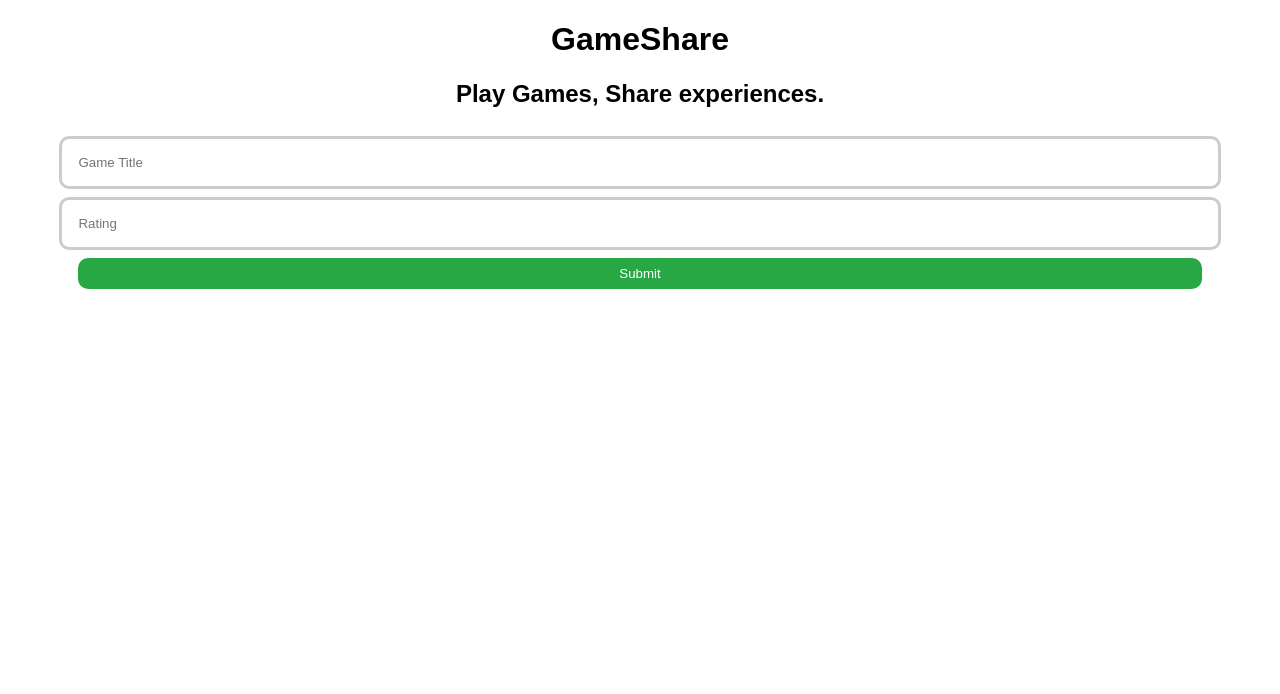
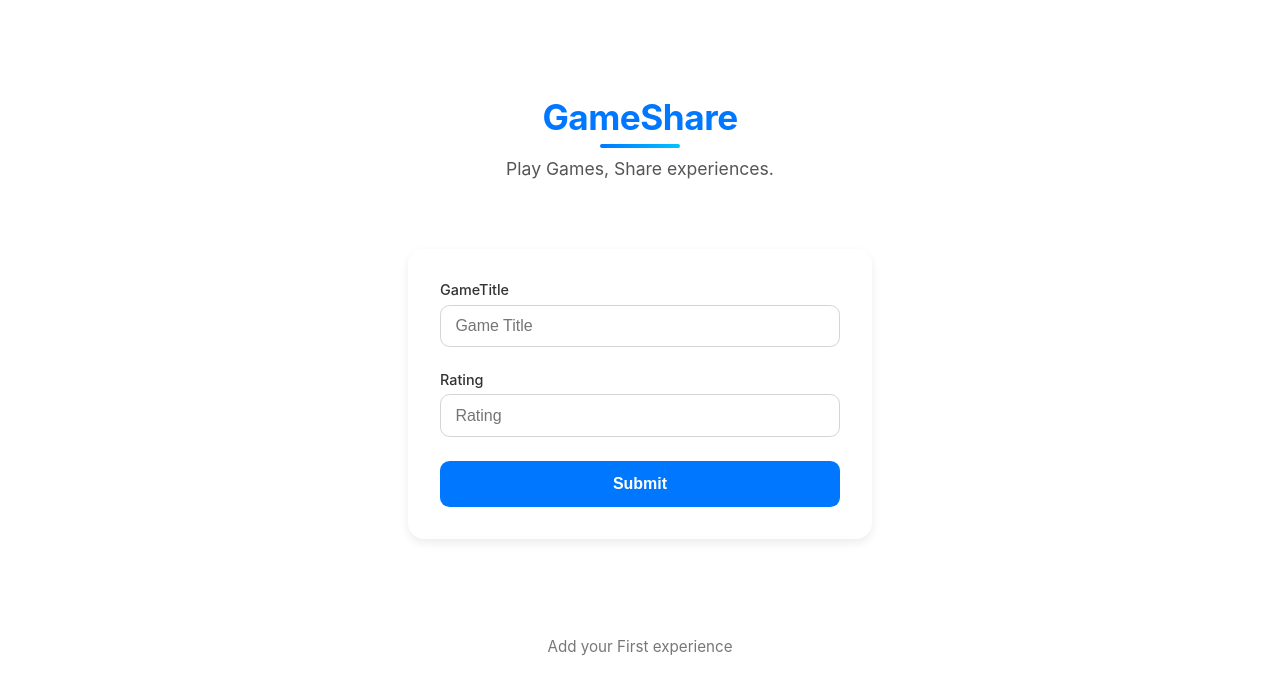
Before and after one commit to matheusjtavares/gamasharereact, a React (Create React App) app: page / in a window 1280 px wide. Shown: the top 694 px of the page. Built offline with nearby package versions, Linux system fonts and the light colour scheme.

Commit message:
Add custom css for styling

```diff
--- /dev/null
+++ b/src/components/css/form.css
@@ -0,0 +1,90 @@
+/* --- General form styling --- */
+.card-form {
+  background: #fff;
+  border-radius: 1rem;
+  box-shadow: 0 4px 10px rgba(0, 0, 0, 0.08);
+  padding: 2rem;
+  max-width: 400px;
+  margin: 2rem auto;
+  display: flex;
+  flex-direction: column;
+  gap: 1.5rem;
+  font-family: "Inter", "Segoe UI", Roboto, sans-serif;
+  transition: all 0.3s ease;
+}
+
+/* --- Input groups --- */
+.input-group {
+  display: flex;
+  flex-direction: column;
+  gap: 0.4rem;
+}
+
+.input-group label {
+  font-size: 0.9rem;
+  font-weight: 500;
+  color: #333;
+  text-transform: capitalize;
+}
+
+/* --- Input fields --- */
+.input-group input {
+  padding: 0.7rem 0.9rem;
+  border: 1.5px solid #d4d4d4;
+  border-radius: 0.6rem;
+  font-size: 1rem;
+  outline: none;
+  transition: border-color 0.25s ease, box-shadow 0.25s ease;
+}
+
+/* Focus & hover states */
+.input-group input:focus {
+  border-color: #0077ff;
+  box-shadow: 0 0 0 3px rgba(0, 119, 255, 0.15);
+}
+
+/* --- Submit button --- */
+.btn {
+  background-color: #0077ff;
+  color: white;
+  border: none;
+  border-radius: 0.6rem;
+  padding: 0.9rem 1.2rem;
+  font-size: 1rem;
+  font-weight: 600;
+  cursor: pointer;
+  transition: background-color 0.25s ease, transform 0.15s ease;
+}
+
+.btn:hover {
+  background-color: #005fd4;
+  transform: translateY(-1px);
+}
+
+.btn:active {
+  transform: translateY(0);
+}
+
+/* --- Optional: subtle animation on load --- */
+.card-form {
+  animation: fadeInUp 0.4s ease;
+}
+
+@keyframes fadeInUp {
+  from {
+    opacity: 0;
+    transform: translateY(15px);
+  }
+  to {
+    opacity: 1;
+    transform: translateY(0);
+  }
+}
+
+/* --- Responsive adjustments --- */
+@media (max-width: 480px) {
+  .card-form {
+    padding: 1.5rem;
+    margin: 1rem;
+  }
+}
--- /dev/null
+++ b/src/components/css/header.css
@@ -0,0 +1,47 @@
+/* --- Header container --- */
+.form-header {
+  text-align: center;
+  margin: 3rem auto 2rem auto;
+  padding: 1.5rem 1rem;
+  font-family: "Inter", "Segoe UI", Roboto, sans-serif;
+  color: #222;
+}
+
+/* --- Main title --- */
+.form-header h1 {
+  font-size: 2.2rem;
+  font-weight: 700;
+  letter-spacing: -0.5px;
+  color: #0077ff;
+  margin-bottom: 0.4rem;
+  position: relative;
+}
+
+/* Optional subtle underline accent */
+.form-header h1::after {
+  content: "";
+  display: block;
+  width: 80px;
+  height: 4px;
+  background: linear-gradient(90deg, #0077ff, #00c4ff);
+  border-radius: 2px;
+  margin: 0.4rem auto 0;
+}
+
+/* --- Subtitle --- */
+.form-header h2 {
+  font-size: 1.1rem;
+  font-weight: 400;
+  color: #555;
+  margin-top: 0.6rem;
+}
+
+/* --- Responsive adjustments --- */
+@media (max-width: 480px) {
+  .form-header h1 {
+    font-size: 1.8rem;
+  }
+  .form-header h2 {
+    font-size: 1rem;
+  }
+}
--- /dev/null
+++ b/src/components/css/list.css
@@ -0,0 +1,92 @@
+/* --- List container --- */
+.list {
+  display: flex;
+  flex-direction: column;
+  gap: 1rem;
+  max-width: 500px;
+  margin: 2rem auto;
+  padding: 0 1rem;
+  font-family: "Inter", "Segoe UI", Roboto, sans-serif;
+}
+
+/* --- Each game experience item --- */
+.item {
+  display: flex;
+  justify-content: space-between;
+  align-items: center;
+  background: #ffffff;
+  border-radius: 0.8rem;
+  padding: 1rem 1.25rem;
+  box-shadow: 0 3px 8px rgba(0, 0, 0, 0.06);
+  transition: transform 0.2s ease, box-shadow 0.25s ease;
+}
+
+.item:hover {
+  transform: translateY(-2px);
+  box-shadow: 0 5px 15px rgba(0, 0, 0, 0.08);
+}
+
+/* --- Game title and rating --- */
+.item-title {
+  font-size: 1.05rem;
+  font-weight: 500;
+  color: #333;
+}
+
+.item-title span {
+  font-size: 0.9rem;
+  font-weight: 600;
+  color: #0077ff;
+}
+
+/* --- Action buttons container --- */
+.item-actions {
+  display: flex;
+  gap: 0.6rem;
+}
+
+/* --- Icon-style buttons --- */
+.btn-icon {
+  width: 32px;
+  height: 32px;
+  border-radius: 8px;
+  border: none;
+  cursor: pointer;
+  font-size: 0.9rem;
+  font-weight: 700;
+  color: white;
+  display: flex;
+  align-items: center;
+  justify-content: center;
+  transition: background-color 0.2s ease, transform 0.15s ease;
+}
+
+/* --- Edit button --- */
+.btn-edit {
+  background-color: #0077ff;
+}
+
+.btn-edit:hover {
+  background-color: #005fd4;
+  transform: translateY(-1px);
+}
+
+/* --- Delete button --- */
+.btn-remove {
+  background-color: #e74c3c;
+}
+
+.btn-remove:hover {
+  background-color: #c0392b;
+  transform: translateY(-1px);
+}
+
+/* --- Empty state (optional) --- */
+.list:empty::after {
+  content: "Add your First experience";
+  display: block;
+  text-align: center;
+  color: #777;
+  font-size: 0.95rem;
+  margin-top: 1rem;
+}
--- a/src/components/form.js
+++ b/src/components/js/form.js
@@ -80,6 +80,9 @@ function FormTextField({
   onChange,
 }) {
   return (
+    <>
+      <div className="input-group">
+        <label htmlFor={id}> {name}</label>
         <input
           id={id}
           name={name}
@@ -90,6 +93,8 @@ function FormTextField({
           value={value}
           onChange={onChange}
         ></input>
+      </div>
+    </>
   );
 }
 
@@ -103,6 +108,9 @@ function FormNumberField({
   onChange,
 }) {
   return (
+    <>
+      <div className="input-group">
+        <label htmlFor={id}> {name}</label>
         <input
           id={id}
           name={name}
@@ -113,5 +121,7 @@ function FormNumberField({
           value={value}
           onChange={onChange}
         ></input>
+      </div>
+    </>
   );
 }
--- a/src/styles.css
+++ b/src/styles.css
@@ -8,99 +8,3 @@ body {
   justify-content: center; /* Horizontally centers content */
   align-items: center;
 }
-.card-form {
-  display: flex;
-  flex-direction: column;
-  gap: 0.5rem;
-  justify-content: center;
-  align-items: center;
-  padding: 0.5rem;
-}
-
-.input-group {
-  padding: 0.5rem;
-  background: #eee;
-  border-radius: 0.5rem;
-  display: flex;
-  flex-direction: row;
-  gap: 0.5rem;
-  width: 100%;
-}
-
-.input-group input {
-  border: none;
-  background: none;
-  flex: 1;
-  outline: none;
-}
-input {
-  border-radius: 10px; /* Rounds all corners with a 15px radius */
-  padding: 1rem; /* Adds internal spacing for better appearance */
-  border: 0.2rem solid #ccc; /* Defines a subtle border */
-  width: 90%;
-}
-
-.btn {
-  border-radius: 10px; /* Rounds all corners with a 15px radius */
-  border: none; /* Defines a subtle border */
-  padding: 0.5rem;
-  background: #28a745;
-  color: white;
-}
-
-.list .item {
-  padding: 0.5rem;
-  background: #eee;
-  border-radius: 0.5rem;
-  display: flex;
-  flex-direction: row;
-  gap: 0.5rem;
-  width: 100%;
-}
-
-.list {
-  display: flex;
-  flex-direction: column;
-  gap: 0.5rem;
-  justify-content: center;
-  align-items: center;
-  padding: 0.5rem;
-}
-
-.list .item {
-  display: flex;
-}
-
-.list .item .item-title {
-  flex: 1;
-}
-
-.list .item .item-title span {
-  opacity: 0.3;
-}
-
-.list .item .item-actions {
-  display: flex;
-  gap: 0.2rem;
-}
-
-.btn-icon {
-  aspect-ratio: 1;
-  border: none;
-  background: white;
-  border-radius: 1000px;
-}
-
-.btn-icon:hover {
-  background: #ddd;
-}
-
-.btn-remove {
-  background: red;
-  color: white;
-}
-
-.btn-remove:hover {
-  background: rgb(100, 0, 0);
-  color: white;
-}
```
Also changed, not shown: src/App.js (+6 -2 lines), src/components/js/list.js (renamed from src/components/list.js). Lines whose indentation alone changed are shown as unchanged.
